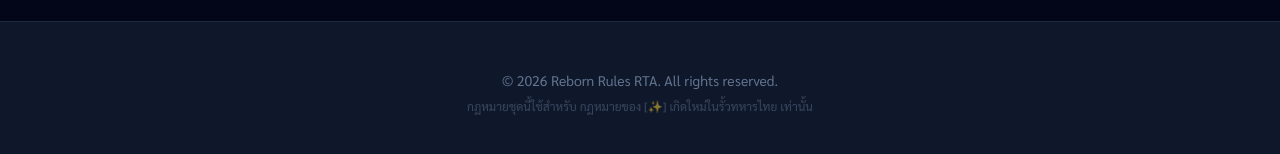
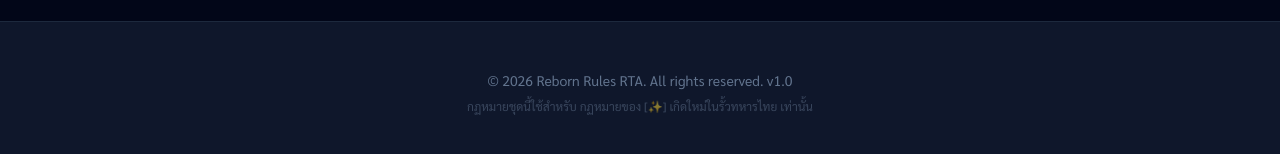
Before and after one commit to CytechNaRak/Rules-Reborn-Thai-Army, a Next.js app: page / in a window 1280 px wide. Shown: the part 1306-1460 px from the top of the page. Built offline with nearby package versions, Linux system fonts and the light colour scheme.

Commit message:
Trigger deployment: Update footer version

```diff
--- a/app/page.tsx
+++ b/app/page.tsx
@@ -102,7 +102,7 @@ export default function Home() {
       </main>
 
       <footer className="bg-slate-900 border-t border-slate-800 py-12 text-center text-slate-500 text-sm">
-        <p>© 2026 Reborn Rules RTA. All rights reserved.</p>
+        <p>© 2026 Reborn Rules RTA. All rights reserved. v1.0</p>
         <p className="mt-2 text-xs opacity-50">กฏหมายชุดนี้ใช้สำหรับ กฏหมายของ [✨] เกิดใหม่ในรั้วทหารไทย เท่านั้น</p>
       </footer>
     </div>
```
